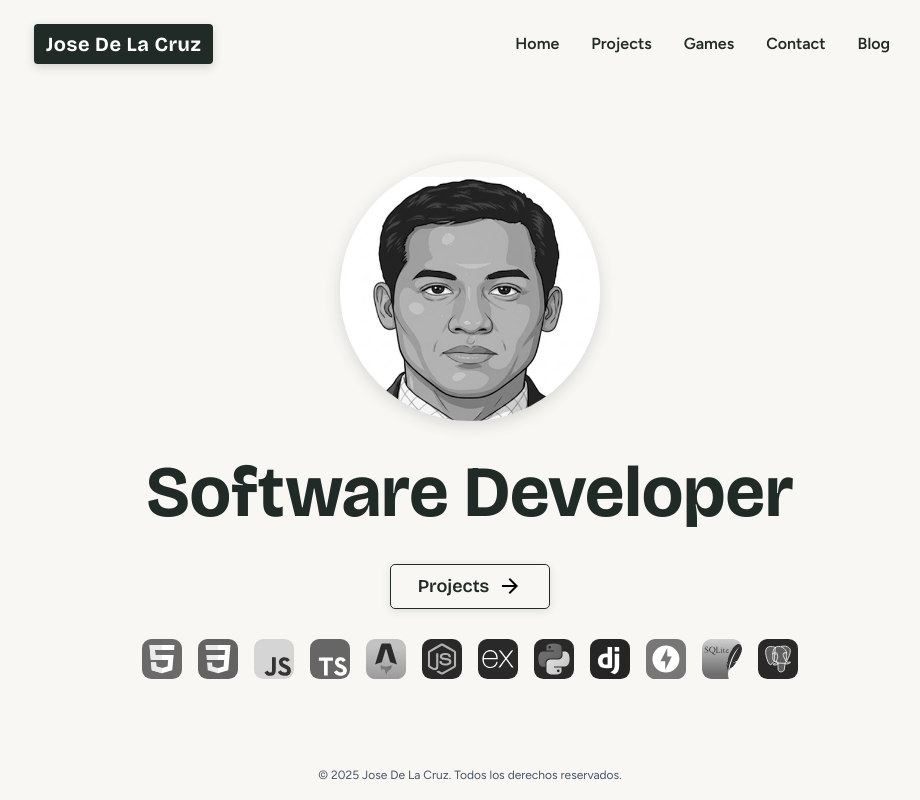
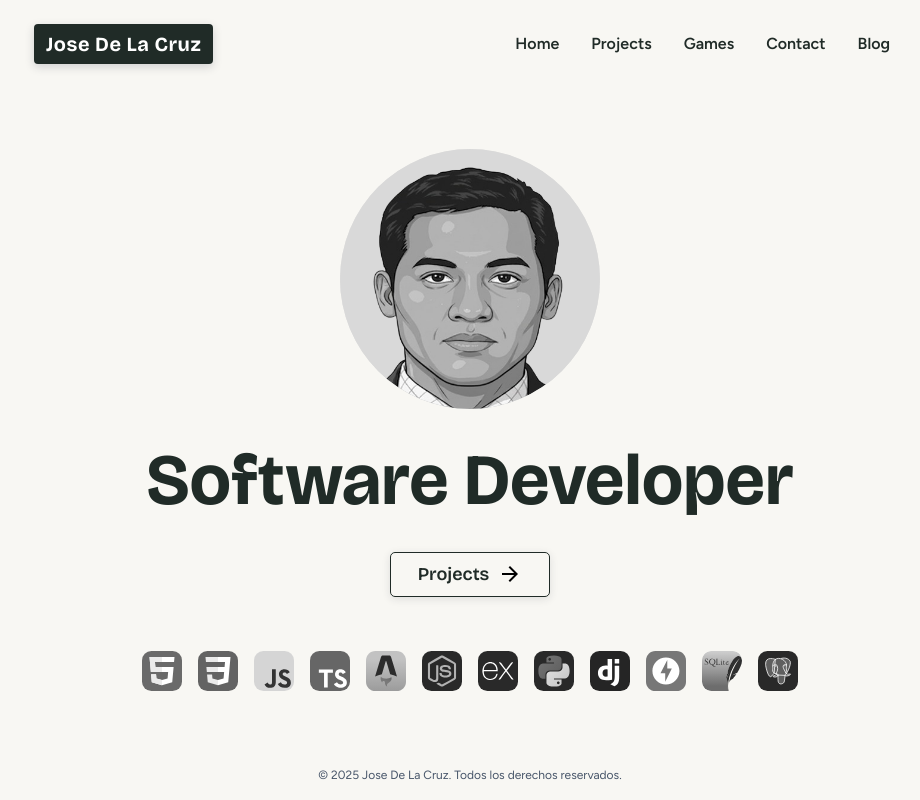
Before and after one commit to jdelacruzv/portafolio, a React (Vite) app: page / in a window 1280 px wide. Shown: the whole page, without its empty margins (170-1090 px from the left). Built offline with nearby package versions, Linux system fonts and the light colour scheme.

Commit message:
update profile picture

```diff
--- a/src/components/Skills.module.css
+++ b/src/components/Skills.module.css
@@ -3,7 +3,6 @@
     height: 40px;
     margin: 0;
 }
-
 .icon__skill {
     width: 100%;
     height: 100%;
@@ -11,7 +10,6 @@
     transition: filter 0.3s ease, transform 0.3s ease;
     will-change: filter, transform;
 }
-
 .icon__skill:hover {
     filter: grayscale(100%) drop-shadow(0 0 0.5rem var(--color-primary-light));
     transform: scale(1.1);
--- a/src/pages/HomePage.module.css
+++ b/src/pages/HomePage.module.css
@@ -13,6 +13,9 @@
 	height: 200px;
 	margin: 0;
 	flex: 0 0 auto;
+	background-color: #D9D9D9;
+    border-radius: 50%;
+    overflow: hidden;
 }
 .home__img {
 	width: 100%;
@@ -37,6 +40,7 @@
 	justify-content: center;
 	gap: 1rem;
 	margin: 0;
+	margin-top: 1.5rem;
 }
 @media screen and (min-width: 612px) {
 	.home__title {
```
Also changed, not shown: public/assets/images/jose.png.
